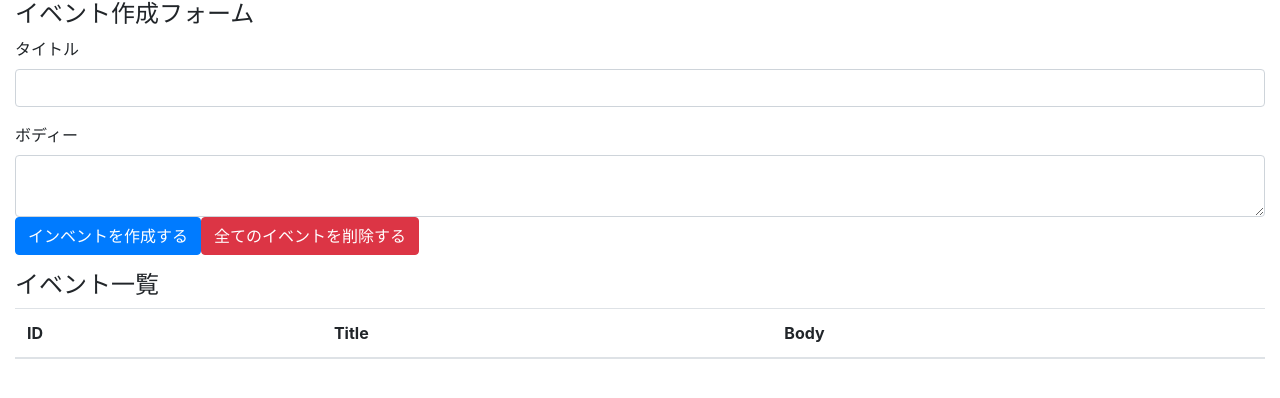
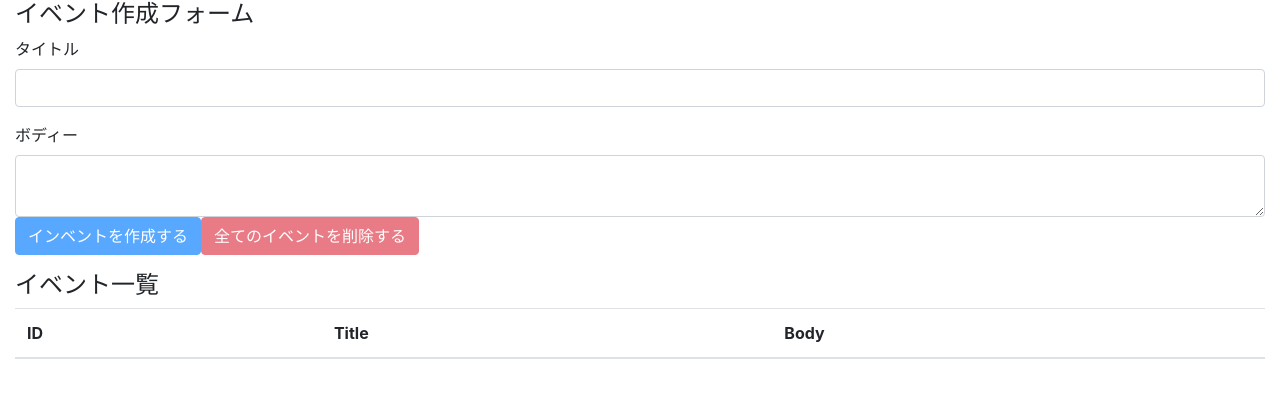
Before and after one commit to XionKannagi/react-hocks-101, a React (Create React App) app: page / in a window 1280 px wide. Shown: the top 398 px of the page. Built offline with nearby package versions, Linux system fonts and the light colour scheme.

Commit message:
implement all events deletion feature

```diff
--- a/src/components/App.js
+++ b/src/components/App.js
@@ -20,6 +20,15 @@ const App = () => {
       setBody('');
   };
 
+  const deleteAllEvents = e => {
+    e.preventDefault();
+    const result = window.confirm('全てのイベントを本当に削除しても良いですか？');
+    if(result) dispatch({type: 'DELETE_ALL_EVENTS'});
+  };
+
+  const unCreatable = title === '' || body === '';
+  const unDeletable = state.length === 0
+
   console.log({state})
   return(
     <>
@@ -34,8 +43,8 @@ const App = () => {
             <label htmlFor="formEventBody">ボディー</label>
             <textarea className="form-control" id="formEventBody" value={body} onChange={e => setBody(e.target.value)}/>
 
-            <button className="btn btn-primary" onClick={addEvent}>インベントを作成する</button>
-            <button className="btn btn-danger" >全てのイベントを削除する</button>
+            <button className="btn btn-primary" onClick={addEvent} disabled={unCreatable}>インベントを作成する</button>
+            <button className="btn btn-danger" onClick={deleteAllEvents} disabled={unDeletable}>全てのイベントを削除する</button>
           </div>
         </form>
 
--- a/src/components/Event.js
+++ b/src/components/Event.js
@@ -3,10 +3,8 @@ import React from 'react';
 const Event = ({ dispatch, event }) => {
 	const id = event.id
 	const handleClickDeleteButton = () => {
-	  dispatch({
-		  type: 'DELETE_EVENT',
-      id: id
-    });
+    const result = window.confirm(`イベント(id=${id})を本当に削除しても良いですか？`);
+    if (result) dispatch({ type: 'DELETE_EVENT',id: id});
   };
   return (
 	  <tr >
```
